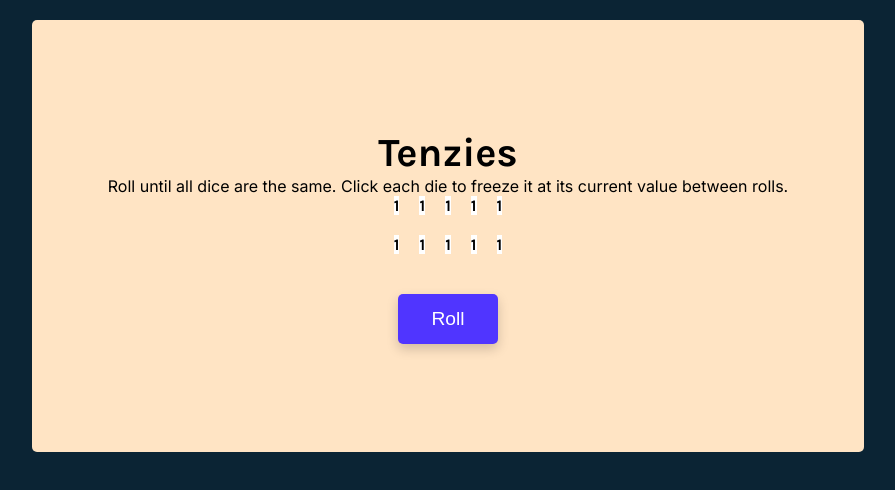
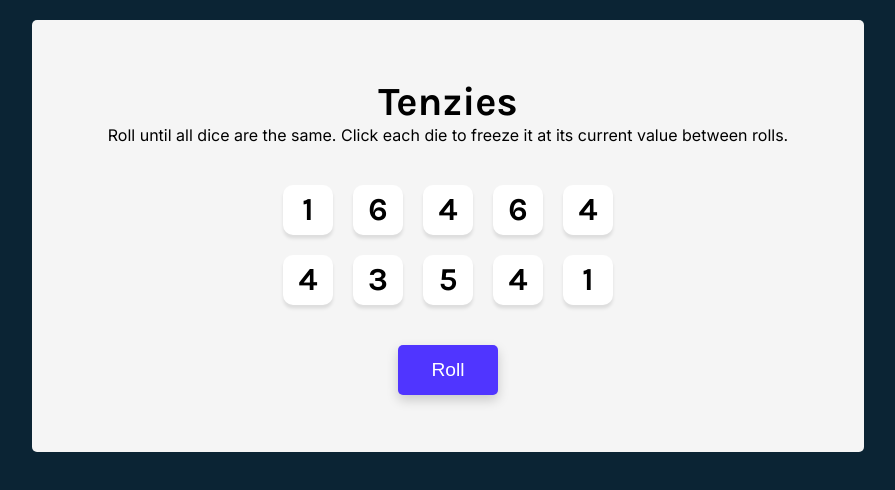
Before and after one commit to Arafat-alim/tenzies-app--Terminated, a React (Create React App) app: page / in a window 1280 px wide. Shown: the top 490 px of the page, without its empty margins (192-1087 px from the left). Built offline with nearby package versions, Linux system fonts and the light colour scheme.

Commit message:
die component is now getting props.

```diff
--- a/src/components/Die.jsx
+++ b/src/components/Die.jsx
@@ -6,8 +6,8 @@ export default function Die(props) {
     backgroundColor: props.held ? "#59E391" : "white",
   };
   return (
-    <div className="die-face" style={styles}>
-      <div className="die-num">1</div>
+    <div className="die-face" style={styles} onClick={props.hold}>
+      <div className="die-num">{props.value}</div>
     </div>
   );
 }
--- a/src/index.css
+++ b/src/index.css
@@ -22,7 +22,7 @@ main {
   height: 400px;
   max-width: 800px;
   padding: 1rem;
-  background-color: bisque;
+  background-color: whitesmoke;
   margin-inline: auto;
   border-radius: 5px;
 }
@@ -36,6 +36,7 @@ p {
   font-family: 'Inter', sans-serif;
   font-weight: 400;
   margin-top: 0;
+  margin-bottom: 40px;
 }
 
 .die-container {
@@ -44,6 +45,26 @@ p {
   gap: 20px;
   margin-bottom: 40px;
 }
+
+.die-face {
+  grid-row: span 1;
+  width: 50px;
+  height: 50px;
+  border-radius: 10px;
+  display: flex;
+  justify-content: center;
+  align-items: center;
+  cursor: pointer;
+  box-shadow: 0px 3.57447px 3.57447px rgba(0, 0, 0, 0.1);
+}
+
+.die-num {
+  font-size: 2em;
+  font-weight: lighter;
+}
+
+
+
 
 .roll-dice {
   height: 50px;
```
